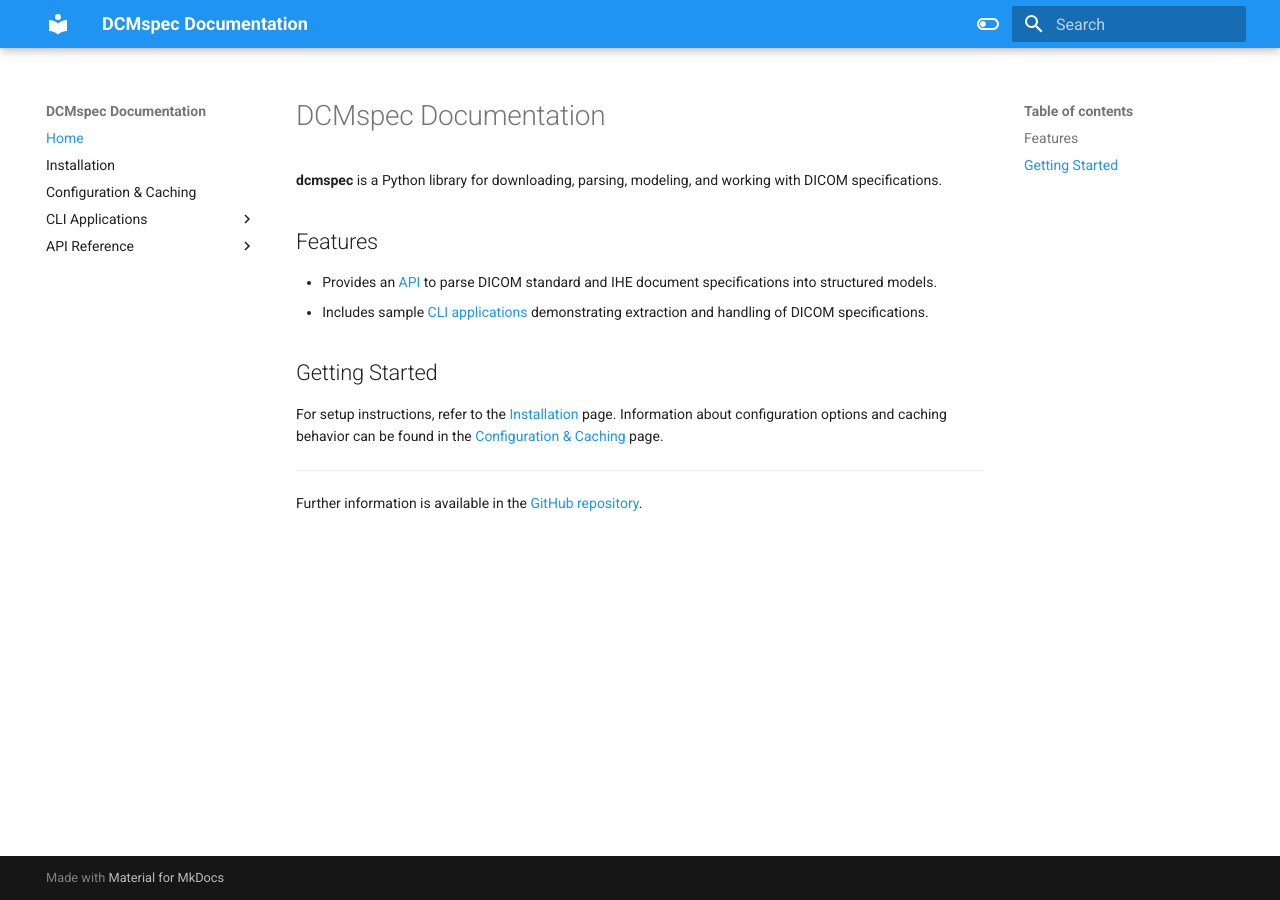
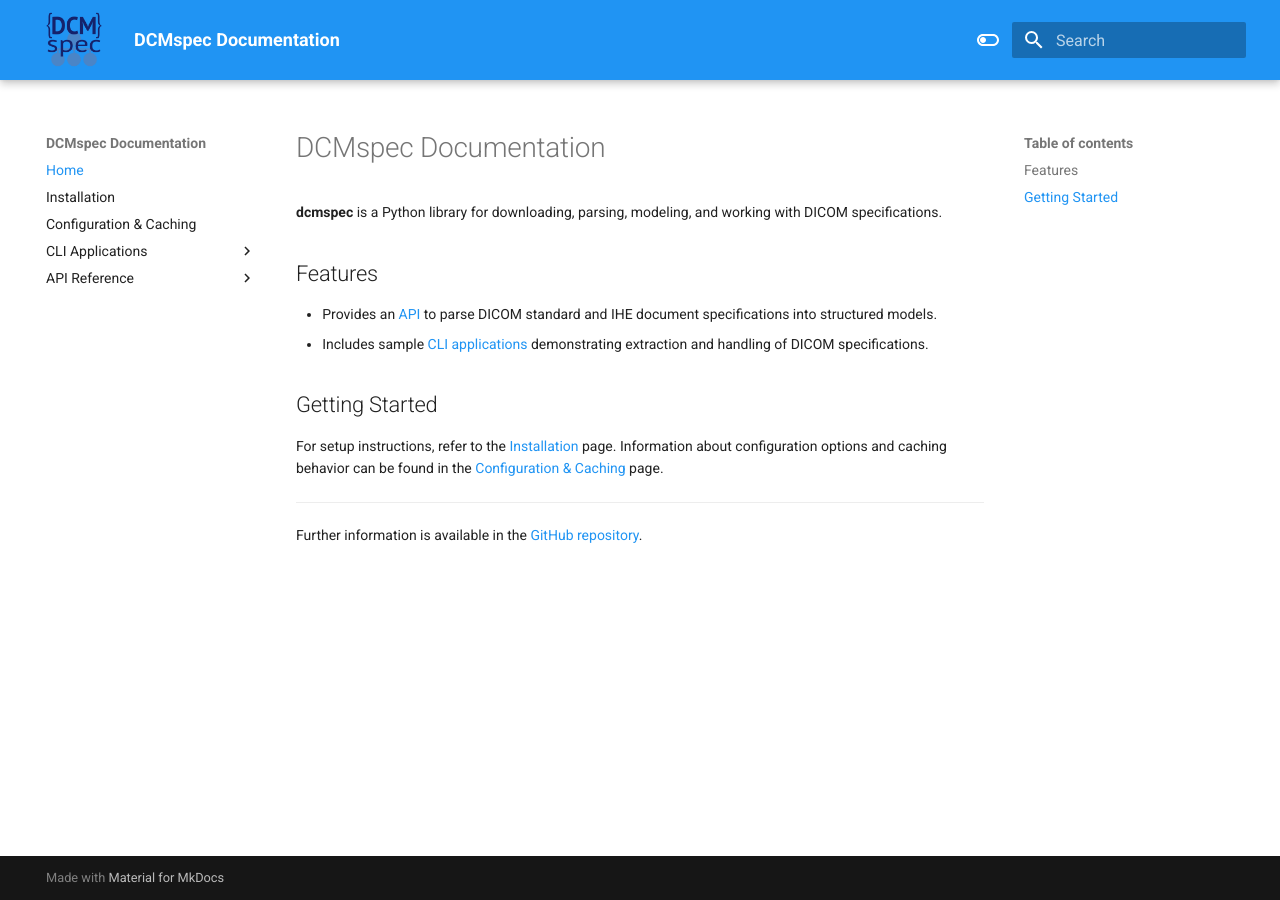
Before and after one commit to dwikler/dcmspec, an MkDocs documentation site: the page built from docs/index.md, in a window 1280 px wide. Built offline with MkDocs 1.6.1 and Material for MkDocs 9.7.7, drawn with Linux system fonts in a browser that asks for light colours.

Commit message:
Add logo for docs - Add SVG logo in ./docs/images - Add PNG 100x100 logo in ./docs/image - Update mkdocs.yml with PNG logo - Update css file to increase size of logo

```diff
--- a/docs/css/mkdocstrings.css
+++ b/docs/css/mkdocstrings.css
@@ -2,3 +2,8 @@
 .md-content__inner.md-typeset {
     font-size: .7rem;
 }
+/* Increase logo size */
+.md-header__button.md-logo img {
+  height: 56px !important;  /* Default is 48px */
+  width: auto !important;
+}
--- a/mkdocs.yml
+++ b/mkdocs.yml
@@ -62,6 +62,7 @@ plugins:
 
 theme:
   name: material
+  logo: images/dcmspec_logo_100.png
   palette:
     - media: "(prefers-color-scheme: light)"
       scheme: default
```
Also changed, not shown: docs/images/dcmspec_logo.svg (added), docs/images/dcmspec_logo_100.png (added).
